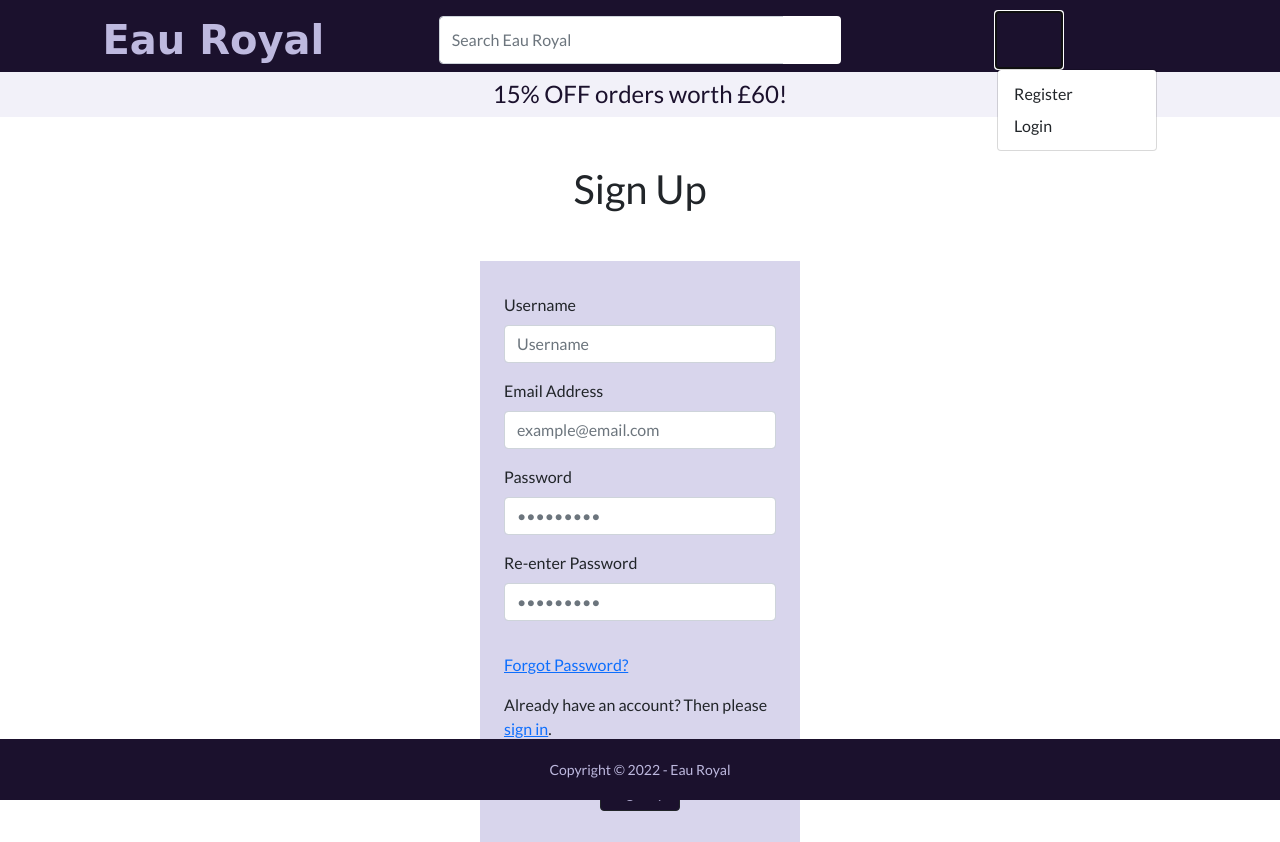
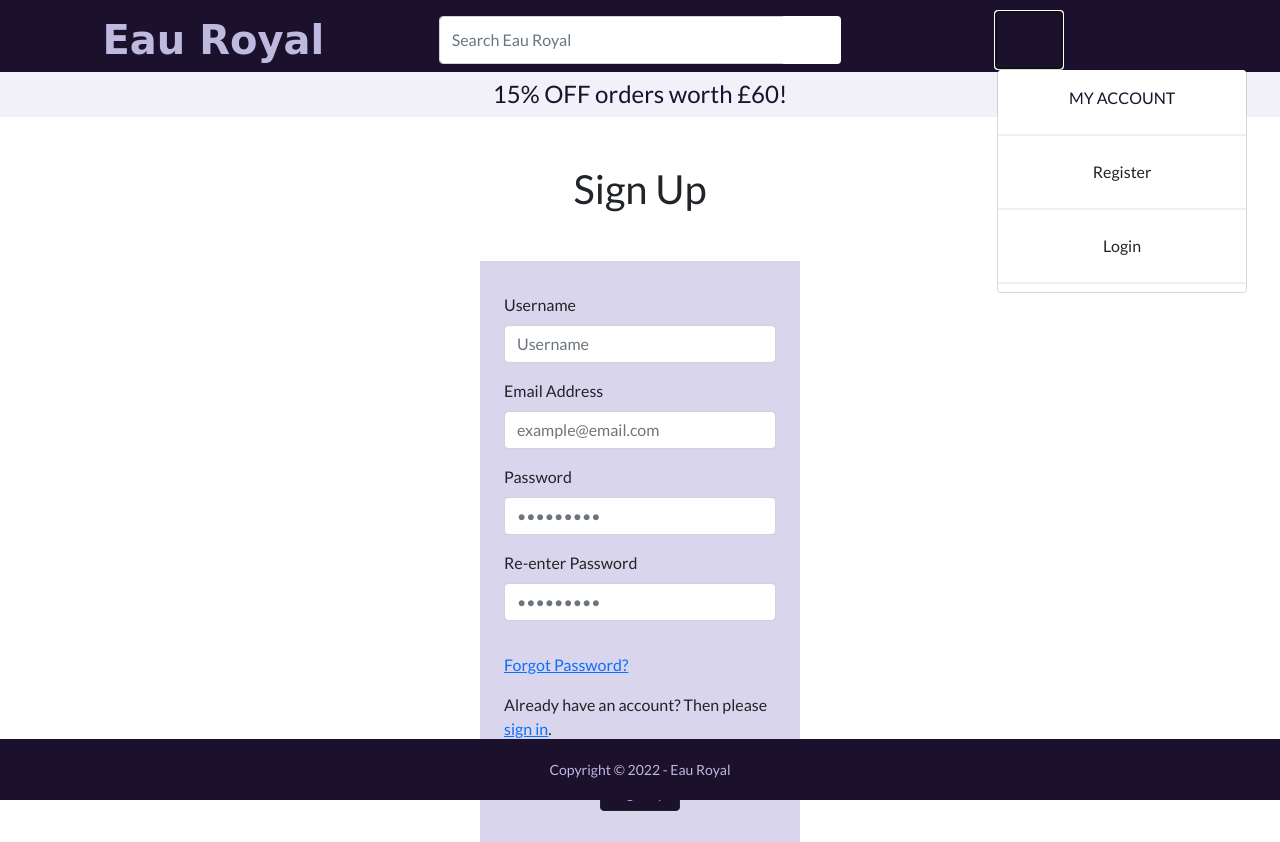
Before and after one commit to datonex/eau-royal, a Django app: page /accounts/signup/ in a window 1280 px wide, after a click that opens the changed part. Shown: the top 842 px of the page. Run offline with Django 3.2, Linux system fonts and the light colour scheme; parts of the project's set-up code (start-up, migrations or seed data) failed here and were passed over; some libraries are stand-ins or nearby versions; some web fonts are replaced.

Commit message:
Add user options styling for medium and large screens

```diff
--- a/static/css/base.css
+++ b/static/css/base.css
@@ -103,6 +103,11 @@
   height: 2px !important;
 }
 
+#user-options {
+  width: 250px;
+  left: -100px;
+}
+
 #user-overlay {
   width: 400px;
   margin-bottom: 16px;
--- a/templates/base.html
+++ b/templates/base.html
@@ -61,34 +61,60 @@
         <div class="col-12 col-lg-4 my-auto py-1 py-lg-0">
           <ul class="list-inline list-unstyled text-center text-lg-right my-0">
             <li class="list-inline-item dropdown">
-              <a class="nav-link" href="#" id="user-options" role="button" data-bs-toggle="dropdown" aria-expanded="false" aria-label="user account">
+              <a class="nav-link" href="#" role="button" data-bs-toggle="dropdown" aria-expanded="false" aria-label="user account">
                 <span class="icon text-lv">
                   <i class="fa-solid fa-user icon"></i>
                 </span>
               </a>
-              <ul class="dropdown-menu" aria-labelledby="user-options">
+              <ul class="dropdown-menu text-dp" id="user-options">
+                <li class="text-center py-2">
                   {% if request.user.is_authenticated %}
+                    <h5 class="text-dp text-uppercase ">hi,
+                      {{request.user.username}}</h5>
+                  </li>
+                  <li>
+                    <hr class="text-lv canvas-hr my-0">
+                  </li>
                   {% if request.user.is_superuser %}
+                    <li class="py-2 text-center fs-6">
+                      <a class="dropdown-item py-3" href="#">Product Management</a>
+                    </li>
                     <li>
-                      <a class="dropdown-item" href="#">Product Management</a>
+                      <hr class="text-lv canvas-hr my-0">
                     </li>
                   {% endif %}
-                  <li>
-                    <a class="dropdown-item" href="#">My Profile</a>
+                  <li class="py-2 text-center fs-6">
+                    <a class="dropdown-item py-3" href="#">My Profile</a>
                   </li>
                   <li>
-                    <a class="dropdown-item" href="{% url 'account_logout' %}">Logout</a>
+                    <hr class="text-lv canvas-hr my-0">
+                  </li>
+                  <li class="py-2 text-center fs-6">
+                    <a class="dropdown-item py-3" href="{% url 'account_logout' %}">Logout</a>
+                  </li>
+                  <li>
+                    <hr class="text-lv canvas-hr my-0">
                   </li>
                 {% else %}
-                  <li>
-                    <a class="dropdown-item" href="{% url 'account_signup' %}">Register</a>
+                  <p class=" text-dp text-uppercase text-center">MY ACCOUNT</p>
                 </li>
                 <li>
-                    <a class="dropdown-item" href="{% url 'account_login' %}">Login</a>
+                  <hr class="text-lv canvas-hr my-0">
+                </li>
+                <li class="py-2 text-center fs-6">
+                  <a class="dropdown-item py-3" href="{% url 'account_signup' %}">Register</a>
+                </li>
+                <li>
+                  <hr class="text-lv canvas-hr my-0">
+                </li>
+                <li class="py-2 text-center fs-6">
+                  <a class="dropdown-item py-3" href="{% url 'account_login' %}">Login</a>
+                </li>
+                <li>
+                  <hr class="text-lv canvas-hr my-0">
                 </li>
               {% endif %}
             </ul>
-
           </li>
           <li class="list-inline-item">
             <a href="" class="nav-link" aria-label="link to shopping bag">
--- a/templates/includes/mobile-header.html
+++ b/templates/includes/mobile-header.html
@@ -1,28 +1,55 @@
 <li class="list-inline-item dropdown d-none d-md-block d-lg-none">
-  <a class="nav-link" href="#" id="user-options" role="button" data-bs-toggle="dropdown" aria-expanded="false" aria-label="user account">
+  <a class="nav-link" href="#" role="button" data-bs-toggle="dropdown" aria-expanded="false" aria-label="user account">
     <span class="icon text-lv">
       <i class="fa-solid fa-user icon"></i>
     </span>
   </a>
-  <ul class="dropdown-menu dropdown-menu-end" aria-labelledby="user-options">
+  <ul class="dropdown-menu text-dp" id="user-options">
+  <li>
     {% if request.user.is_authenticated %}
+      <h5 class="text-dp text-uppercase ">hi,
+        {{request.user.username}}</h5>
+    </li>
+    <li>
+      <hr class="text-lv canvas-hr my-0">
+    </li>
     {% if request.user.is_superuser %}
+      <li class="py-2 text-center fs-6">
+        <a class="dropdown-item py-3" href="#">Product Management</a>
+      </li>
       <li>
-          <a class="dropdown-item" href="#">Product Management</a>
+        <hr class="text-lv canvas-hr my-0">
       </li>
     {% endif %}
-      <li>
-        <a class="dropdown-item" href="#">My Profile</a>
+    <li class="py-2 text-center fs-6">
+      <a class="dropdown-item py-3" href="#">My Profile</a>
     </li>
     <li>
-        <a class="dropdown-item" href="{% url 'account_logout' %}">Logout</a>
+      <hr class="text-lv canvas-hr my-0">
+    </li>
+    <li class="py-2 text-center fs-6">
+      <a class="dropdown-item py-3" href="{% url 'account_logout' %}">Logout</a>
+    </li>
+    <li>
+      <hr class="text-lv canvas-hr my-0">
     </li>
   {% else %}
-      <li>
-        <a class="dropdown-item" href="{% url 'account_signup' %}">Register</a>
+    <p class=" text-dp text-uppercase text-center">MY ACCOUNT</p>
   </li>
   <li>
-        <a class="dropdown-item" href="{% url 'account_login' %}">Login</a>
+    <hr class="text-lv canvas-hr my-0">
+  </li>
+  <li class="py-2 text-center fs-6">
+    <a class="dropdown-item py-3" href="{% url 'account_signup' %}">Register</a>
+  </li>
+  <li>
+    <hr class="text-lv canvas-hr my-0">
+  </li>
+  <li class="py-2 text-center fs-6">
+    <a class="dropdown-item py-3" href="{% url 'account_login' %}">Login</a>
+  </li>
+  <li>
+    <hr class="text-lv canvas-hr my-0">
   </li>
 {% endif %}
 </ul>
```
Lines whose indentation alone changed are shown as unchanged.
